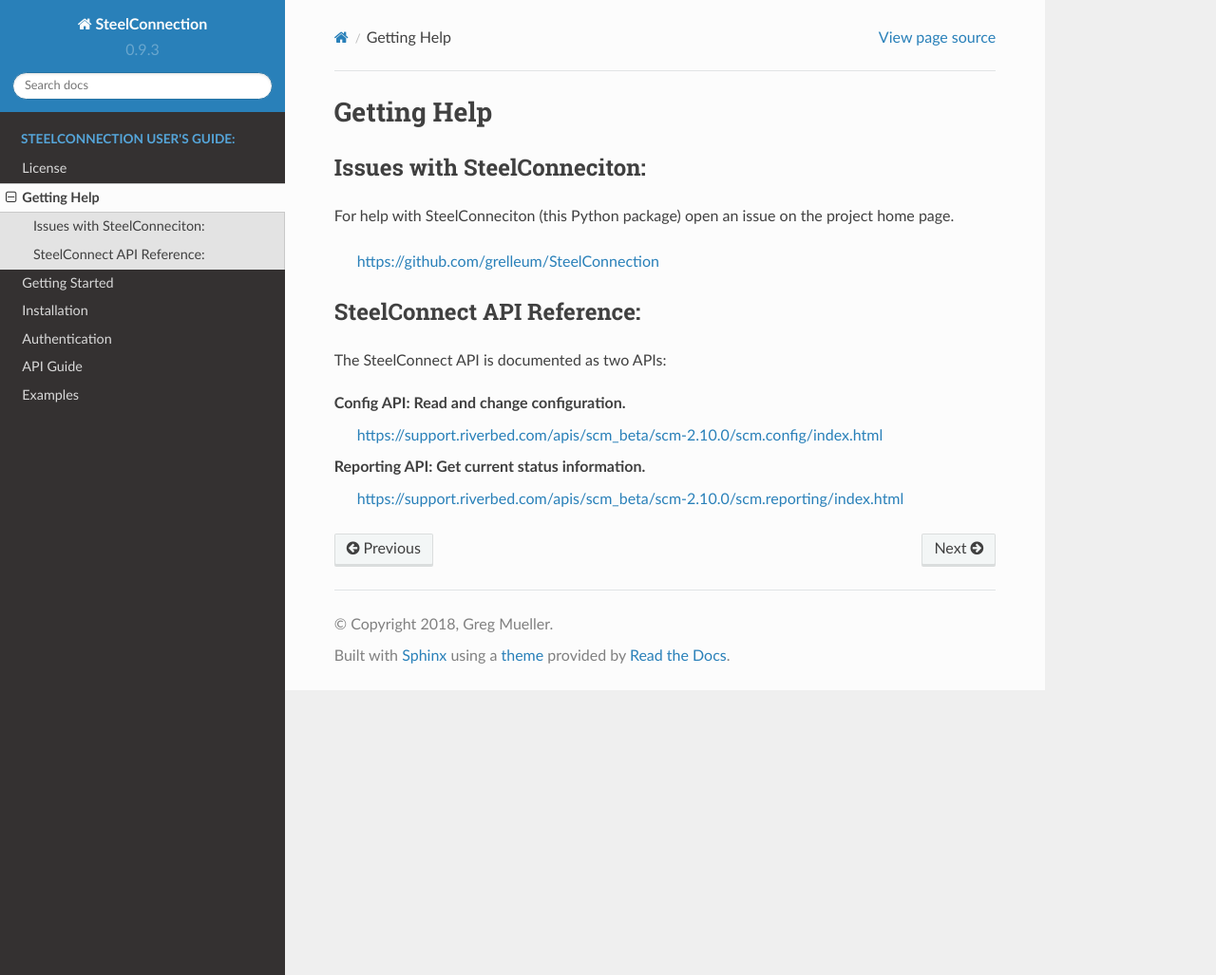
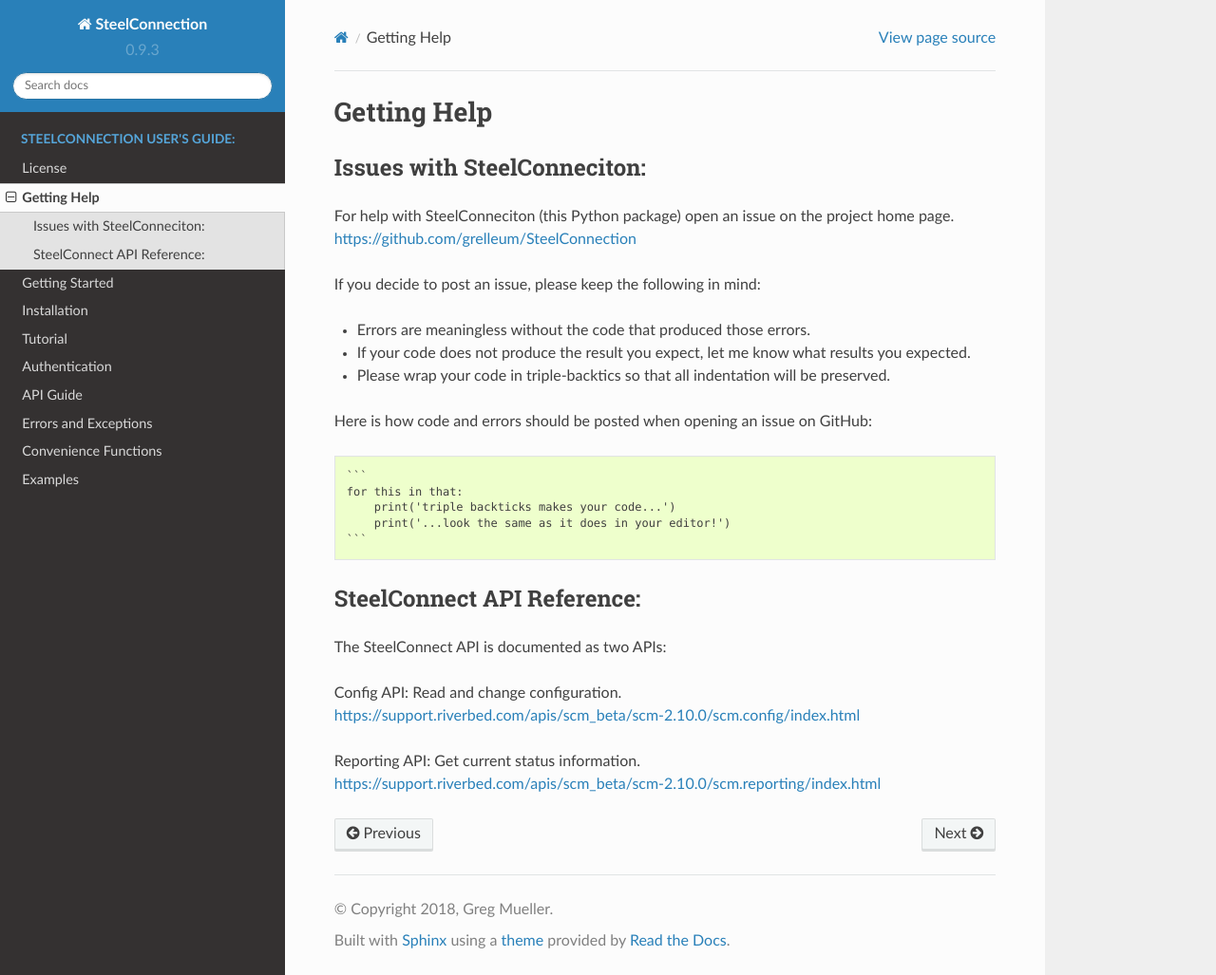
Before and after one commit to grelleum/SteelConnection, a Sphinx documentation site: the page built from docs/source/gethelp.rst, in a window 1280 px wide and 1027 px high. Shown: the whole window at 95% size. Built offline with Sphinx 7.4.7 and the Read the Docs theme 2.0.0, drawn with Linux system fonts in a browser that asks for light colours; pages that are not in the unit, such as notebooks, are missing from menus.

Commit message:
Creating documentation for Read the Docs.

````diff
--- a/docs/source/gethelp.rst
+++ b/docs/source/gethelp.rst
@@ -4,9 +4,27 @@
 Issues with SteelConneciton:
 ----------------------------
 
-For help with SteelConneciton (this Python package) open an issue
-on the project home page.
- https://github.com/grelleum/SteelConnection
+| For help with SteelConneciton (this Python package) open an issue
+  on the project home page.
+| https://github.com/grelleum/SteelConnection
+
+If you decide to post an issue, please keep the following in mind:
+
+- Errors are meaningless without the code that produced those errors.
+- If your code does not produce the result you expect, let me know
+  what results you expected.
+- Please wrap your code in triple-backtics so that all indentation
+  will be preserved.
+
+Here is how code and errors should be posted when opening an issue on GitHub:
+
+.. code::
+
+   ```
+   for this in that:
+       print('triple backticks makes your code...')
+       print('...look the same as it does in your editor!')
+   ```
 
 
 SteelConnect API Reference:
@@ -14,8 +32,8 @@
 
 The SteelConnect API is documented as two APIs:
 
-Config API: Read and change configuration.
- https://support.riverbed.com/apis/scm_beta/scm-2.10.0/scm.config/index.html
+| Config API: Read and change configuration.
+| https://support.riverbed.com/apis/scm_beta/scm-2.10.0/scm.config/index.html
 
-Reporting API: Get current status information.
- https://support.riverbed.com/apis/scm_beta/scm-2.10.0/scm.reporting/index.html
+| Reporting API: Get current status information.
+| https://support.riverbed.com/apis/scm_beta/scm-2.10.0/scm.reporting/index.html
````
Also changed, not shown: docs/source/apiguide.rst (+71 -28 lines), docs/source/authentication.rst (+5 -2 lines), docs/source/convenience.rst (added, +11 -0 lines), docs/source/exceptions.rst (added, +60 -0 lines), docs/source/getstarted.rst (+8 -1 lines), docs/source/image_download.rst (added, +36 -0 lines), docs/source/input_tools.rst (added, +24 -0 lines), docs/source/lookup.rst (added, +77 -0 lines), docs/source/tutorial.rst (added, +14 -0 lines).
